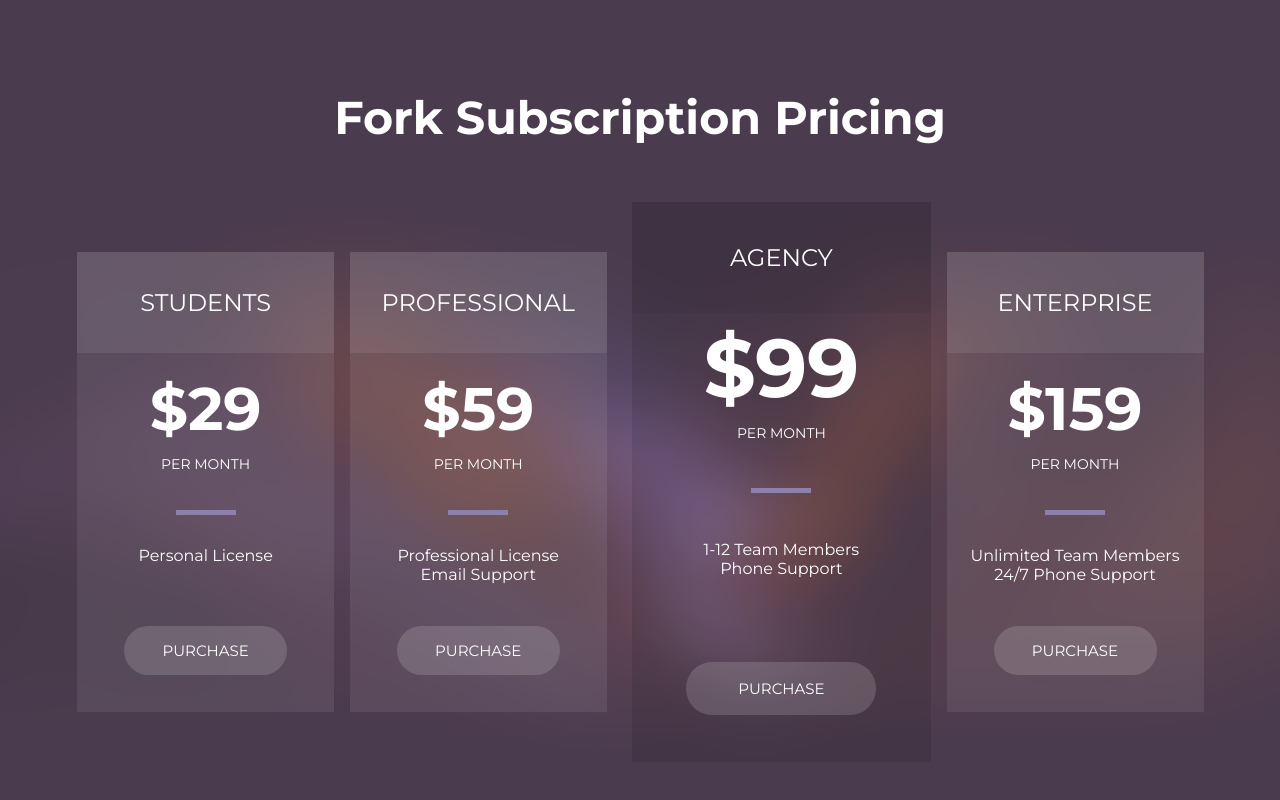
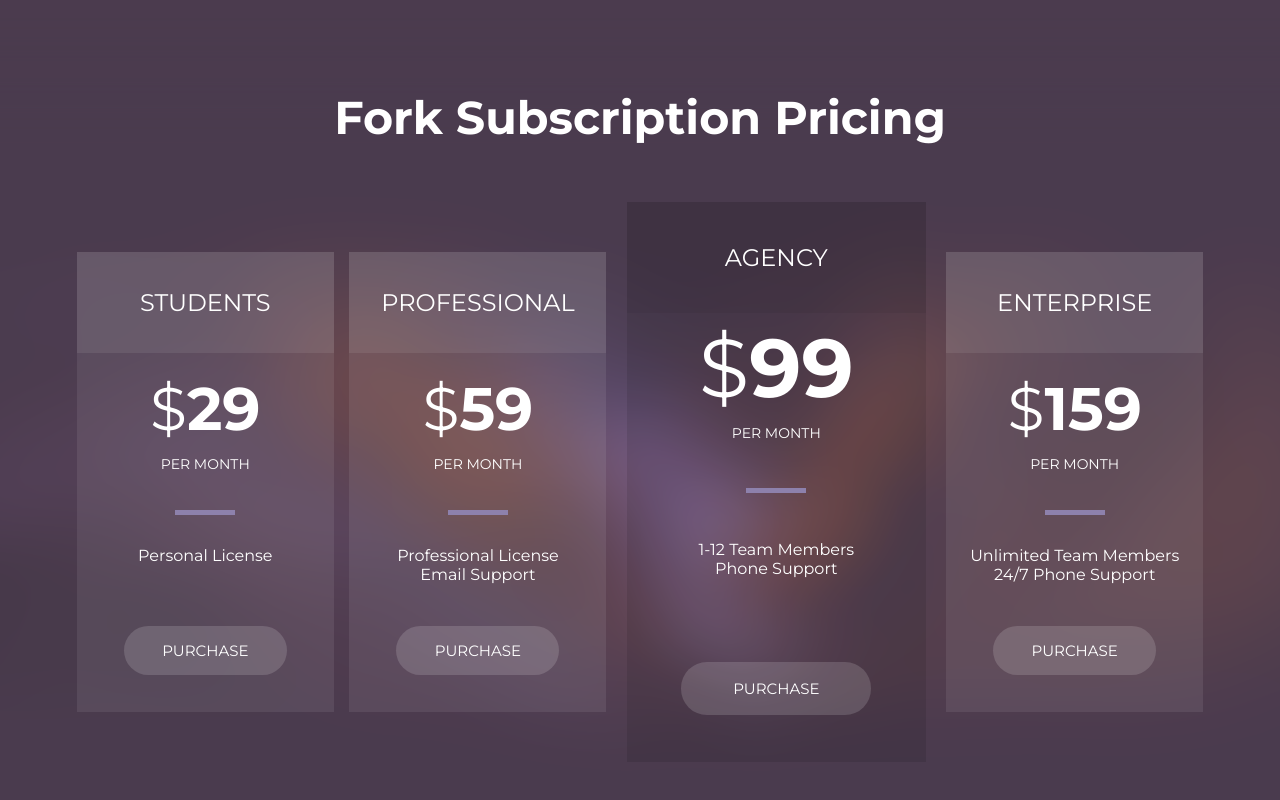
Before and after one commit to orenkole/forkio, a website: page index.html in a window 1280 px wide. Shown: the part 2744-3544 px from the top of the page. Drawn offline with Linux system fonts and the light colour scheme.

Commit message:
Hand over the task

```diff
--- a/index.html
+++ b/index.html
@@ -221,10 +221,10 @@
   <div class="container">
     <h2 class="h2-subtitle section-pricing__h2-subtitle">Fork Subscription Pricing</h2>
     <ul class="pricing-list">
-      <li class="pricing-item">
+      <li class="pricing-item pricing-item--student">
         <h3 class="pricing-item__title">Students</h3>
         <div class="pricing-item-description">
-          <span class="pricing-item__price">$29</span>
+          <span class="pricing-item__price"><span class="pricing-item__dollar-sign">$</span>29</span>
           <span class="pricing-item__period">per month</span>
           <ul class="pricing-item__features-list">
             <li class="pricing-item__feature-item">Personal License</li>
@@ -232,10 +232,10 @@
           <a href="#void" class="pricing-item__purchase-btn">purchase</a>
         </div>
       </li>
-      <li class="pricing-item">
+      <li class="pricing-item pricing-item--professional">
         <h3 class="pricing-item__title">professional</h3>
         <div class="pricing-item-description">
-          <span class="pricing-item__price">$59</span>
+          <span class="pricing-item__price"><span class="pricing-item__dollar-sign">$</span>59</span>
           <span class="pricing-item__period">per month</span>
           <ul class="pricing-item__features-list">
             <li class="pricing-item__feature-item">Professional License</li>
@@ -244,10 +244,10 @@
           <a href="#void" class="pricing-item__purchase-btn">purchase</a>
         </div>
       </li>
-      <li class="pricing-item--agency">
+      <li class="pricing-item pricing-item--agency">
         <h3 class="pricing-item__title--agency">agency</h3>
         <div class="pricing-item-description--agency">
-          <span class="pricing-item__price--agency">$99</span>
+          <span class="pricing-item__price--agency"><span class="pricing-item__dollar-sign">$</span>99</span>
           <span class="pricing-item__period--agency">per month</span>
           <ul class="pricing-item__features-list--agency">
             <li class="pricing-item__feature-item">1-12 Team Members</li>
@@ -256,10 +256,10 @@
           <a href="#void" class="pricing-item__purchase-btn--agency">purchase</a>
         </div>
       </li>
-      <li class="pricing-item">
+      <li class="pricing-item pricing-item--enterprise">
         <h3 class="pricing-item__title">enterprise</h3>
         <div class="pricing-item-description">
-          <span class="pricing-item__price">$159</span>
+          <span class="pricing-item__price"><span class="pricing-item__dollar-sign">$</span>159</span>
           <span class="pricing-item__period">per month</span>
           <ul class="pricing-item__features-list">
             <li class="pricing-item__feature-item">Unlimited Team Members</li>
--- a/src/styles/_subsciption-pricing.scss
+++ b/src/styles/_subsciption-pricing.scss
@@ -47,12 +47,6 @@
   }
 }
 
-.pricing-list-wrapper {
-  max-width: 1114px;
-  margin: 0 auto;
-  display: block;
-}
-
 .pricing-list {
   display: grid;
   margin-left: auto;
@@ -60,11 +54,14 @@
   align-items: center;
   justify-items: center;
 
-  @media(min-width: $tablet) {
-    max-width: 590px;
+  @media(min-width: $tablet) and (max-width: $pc - 1px) {
+    max-width: 625px;
     justify-items: end;
     justify-content: center;
-    grid-template-columns: 1.2fr 1fr;
+    grid-template-columns: 0.1fr 2fr 2fr 0.1fr;
+    grid-template-areas:
+      ".            students-area   professional-area   ."
+      "agency-area  agency-area     enterprise-area     .";
     column-gap: 25px;
   }
 
@@ -78,6 +75,7 @@
 .pricing-item {
   width: 100%;
   max-width: 257px;
+  min-width: 209px;
   margin-bottom: 18px;
 
   @media(min-width: $tablet) {
@@ -89,10 +87,24 @@
   }
 }
 
-.pricing-item:first-child {
-  @media(min-width: $tablet) and (max-width: $pc) {
-    min-width: 209px;
-    width: 84%;
+.pricing-item--student {
+  @media(min-width: $tablet) and (max-width: $pc - 1px) {
+    grid-area: students-area;
+  }
+}
+.pricing-item--professional {
+  @media(min-width: $tablet) and (max-width: $pc - 1px) {
+    grid-area: professional-area;
+  }
+}
+.pricing-item--agency {
+  @media(min-width: $tablet) and (max-width: $pc - 1px) {
+    grid-area: agency-area;
+  }
+}
+.pricing-item--enterprise {
+  @media(min-width: $tablet) and (max-width: $pc - 1px) {
+    grid-area: enterprise-area;
   }
 }
 
@@ -110,6 +122,10 @@
   background-color: rgba(255, 255, 255, .08);
   padding-top: 19px;
   padding-bottom: 37px;
+}
+
+.pricing-item__dollar-sign {
+  font-weight: 400;
 }
 
 .pricing-item__price {
@@ -153,6 +169,8 @@
   font-size: 16px;
   color: white;
   text-align: center;
+  padding-left: 8px;
+  padding-right: 8px;
 }
 
 .pricing-item__purchase-btn {
```
Also changed, not shown: src/html/subscription-pricing.html (+8 -8 lines), dist/css/styles.min.css, 1 other file.
